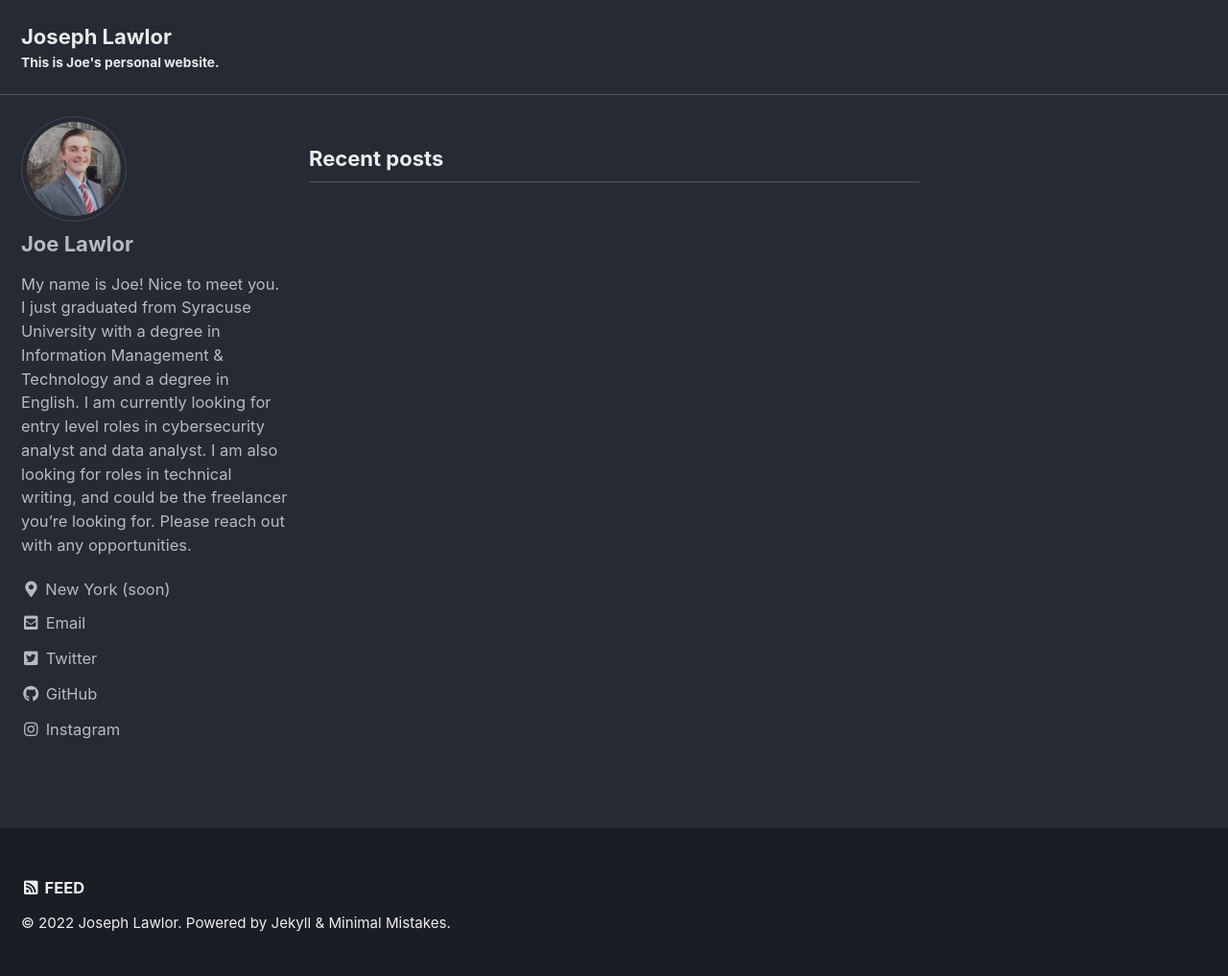
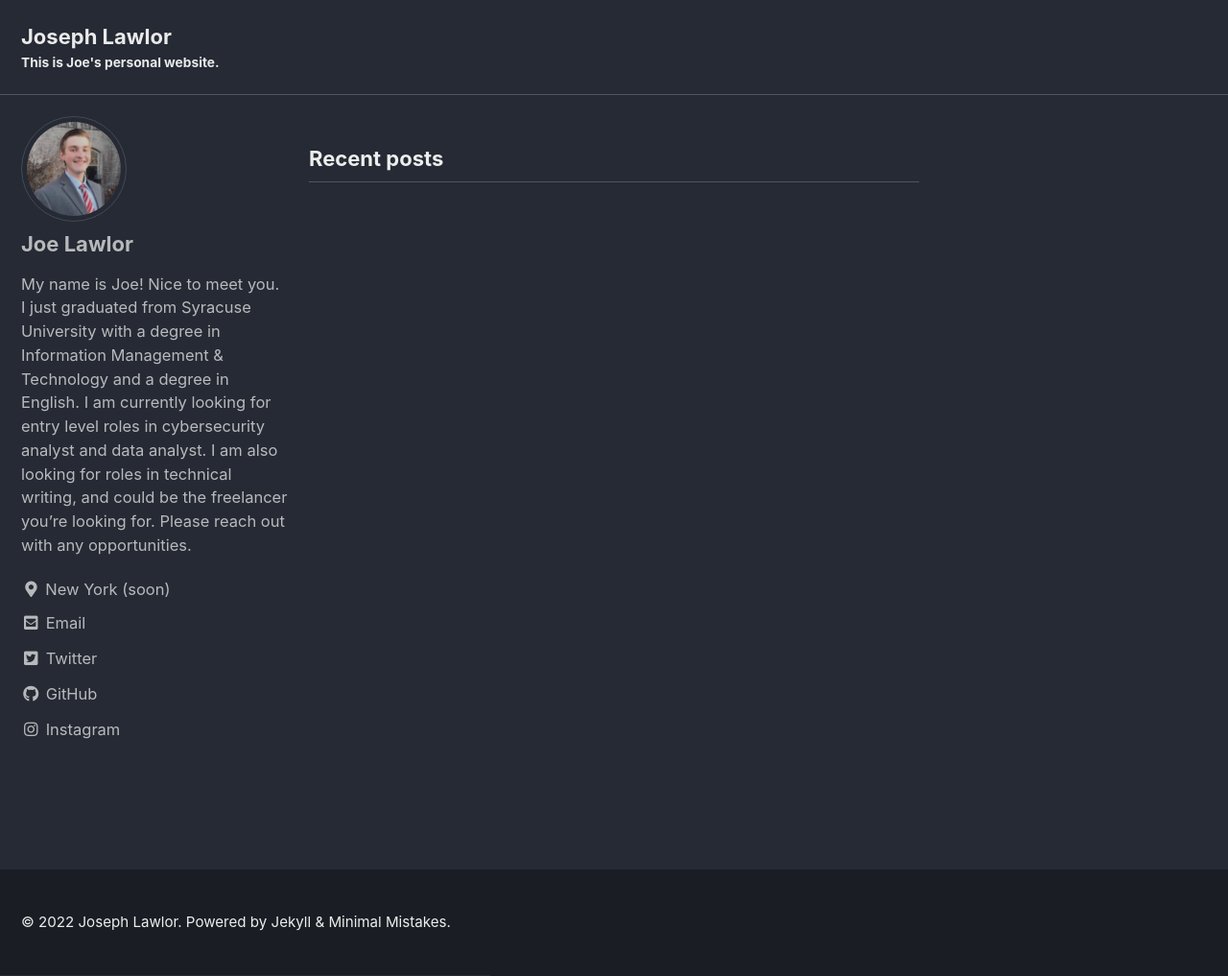
Before and after one commit to jcslawlor/jcslawlor.github.io, a Jekyll site: the page built from index.html, in a window 1280 px wide and 1017 px high. Shown: the whole window at 96% size. Built offline with Jekyll 4.4.1, drawn with Linux system fonts in a browser that asks for light colours; cached includes are drawn as plain includes; the list of posts is cut into pages by our own code.

Commit message:
Update _config.yml

```diff
--- a/_config.yml
+++ b/_config.yml
@@ -58,7 +58,7 @@ reCaptcha:
   secret                 :
 atom_feed:
   path                   : # blank (default) uses feed.xml
-  hide                   : # true, false (default)
+  hide                   : "true"
 search                   : "false"
 search_full_content      : # true, false (default)
 search_provider          : # lunr (default), algolia, google
```
